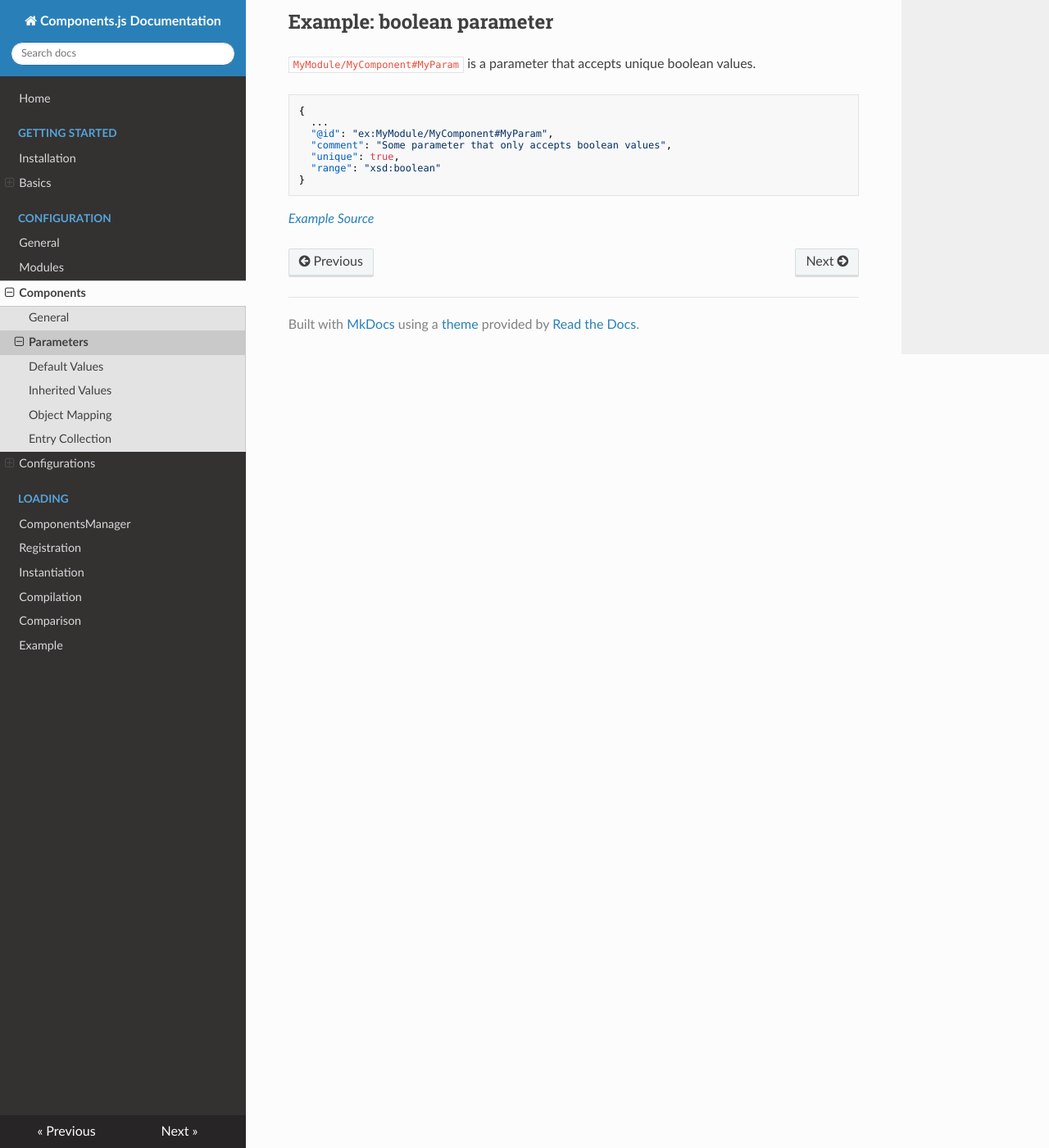
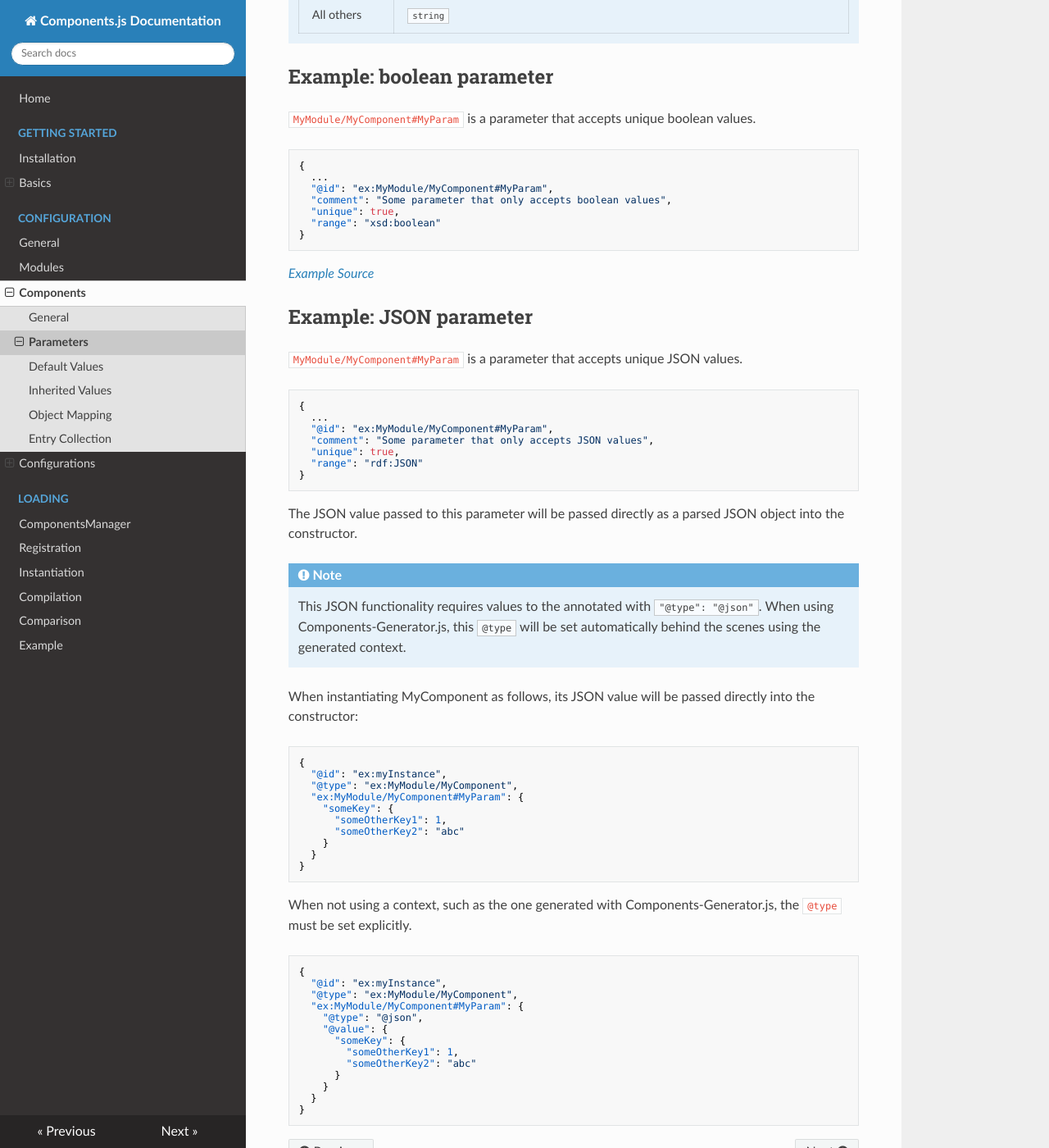
Before and after one commit to LinkedSoftwareDependencies/Documentation-Components.js, an MkDocs documentation site: the page built from docs/configuration/components/parameters.md, in a window 1280 px wide and 1400 px high, scrolled down 1265 px. Shown: the whole window at 82% size. Built offline with MkDocs 1.6.1, drawn with Linux system fonts in a browser that asks for light colours; nearby versions of some CDN libraries; old or Windows-style settings are respelled for this version of MkDocs; some of the changed text lies outside the part shown.

Commit message:
Document JSON param ranges

````diff
--- a/docs/configuration/components/parameters.md
+++ b/docs/configuration/components/parameters.md
@@ -32,6 +32,7 @@ Parameters define what kind of values can be used to instantiate a component wit
     | `xsd:float` | `float` |
     | `xsd:decimal` | `float` |
     | `xsd:double` | `float` |
+    | `rdf:JSON` | `object` (requires values to be annotated with `"@type": "@json"`, will be auto-generated with Components-Generator.js) |
     | All others | `string` |
 
 ## Example: boolean parameter
@@ -49,3 +50,54 @@ Parameters define what kind of values can be used to instantiate a component wit
 ```
 
 [_Example Source_](https://github.com/LinkedSoftwareDependencies/Examples-Components.js/tree/master/documentation/configuration/components/parameters)
+
+## Example: JSON parameter
+
+`MyModule/MyComponent#MyParam` is a parameter that accepts unique JSON values.
+
+```json
+{
+  ...
+  "@id": "ex:MyModule/MyComponent#MyParam",
+  "comment": "Some parameter that only accepts JSON values",
+  "unique": true,
+  "range": "rdf:JSON"
+}
+```
+
+The JSON value passed to this parameter will be passed directly as a parsed JSON object into the constructor.
+
+!!! note
+    This JSON functionality requires values to the annotated with `"@type": "@json"`.
+    When using Components-Generator.js, this `@type` will be set automatically behind the scenes using the generated context.
+
+When instantiating MyComponent as follows, its JSON value will be passed directly into the constructor:
+```json
+{
+  "@id": "ex:myInstance",
+  "@type": "ex:MyModule/MyComponent",
+  "ex:MyModule/MyComponent#MyParam": {
+    "someKey": {
+      "someOtherKey1": 1,
+      "someOtherKey2": "abc"
+    }
+  }
+}
+```
+
+When not using a context, such as the one generated with Components-Generator.js, the `@type` must be set explicitly.
+```json
+{
+  "@id": "ex:myInstance",
+  "@type": "ex:MyModule/MyComponent",
+  "ex:MyModule/MyComponent#MyParam": {
+    "@type": "@json",
+    "@value": {
+      "someKey": {
+        "someOtherKey1": 1,
+        "someOtherKey2": "abc"
+      }
+    }
+  }
+}
+```
````
